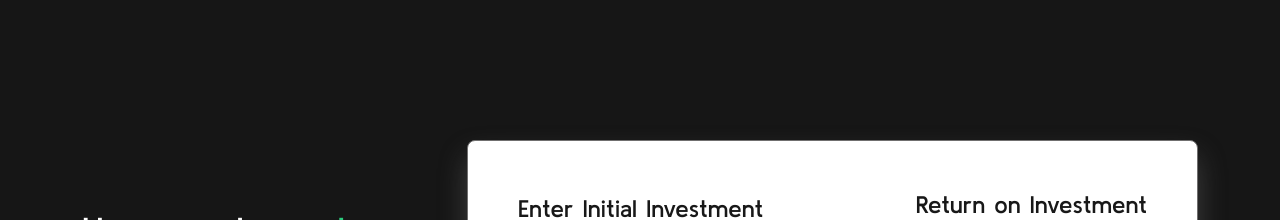
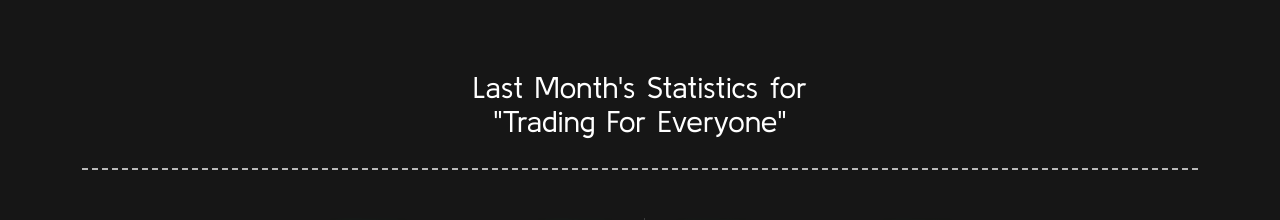
Before and after one commit to your-denys/korax-production, a React (Create React App) app: page /trading-for-everyone in a window 1280 px wide. Shown: the part 456-676 px from the top of the page. Built offline with nearby package versions, Linux system fonts and the light colour scheme.

Commit message:
calculator

```diff
--- a/src/PremiumPage.js
+++ b/src/PremiumPage.js
@@ -2,7 +2,7 @@ import PremiumHome from './view/PremiumHome/PremiumHome';
 import { useEffect, useState } from 'react';
 import FixedHeader from './components/FixedHeader/FixedHeader';
 import Subscription from './view/Subscription/Subscription';
-// import Statistic from './view/Statistic/Statistic';
+import Statistic from './view/Statistic/Statistic';
 import Description from './view/Description/Description';
 import Faq from './view/Faq/Faq';
 import PremiumContact from './view/PremiumContact/PremiumContact';
@@ -29,10 +29,10 @@ const PremiumPage = () => {
     <div>
      { scrolled && <FixedHeader />}
       <PremiumHome />
+      <Statistic/>
       <Calculator/>
       <Subscription/>
       <Description/>
-      {/* <Statistic/> */}
       <Faq/>
       <PremiumContact/>
     </div>
```
